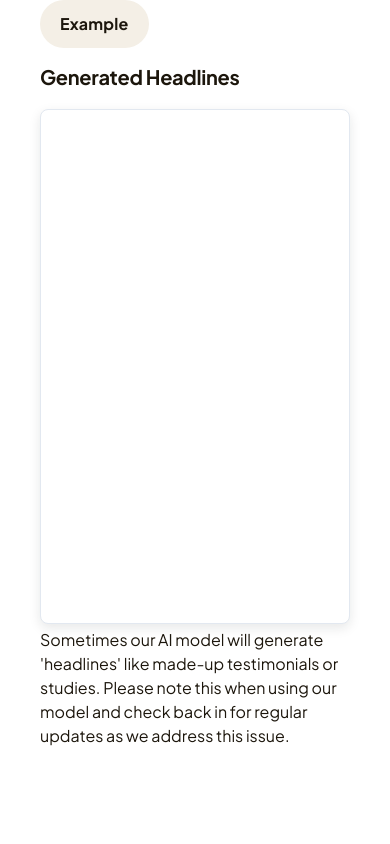
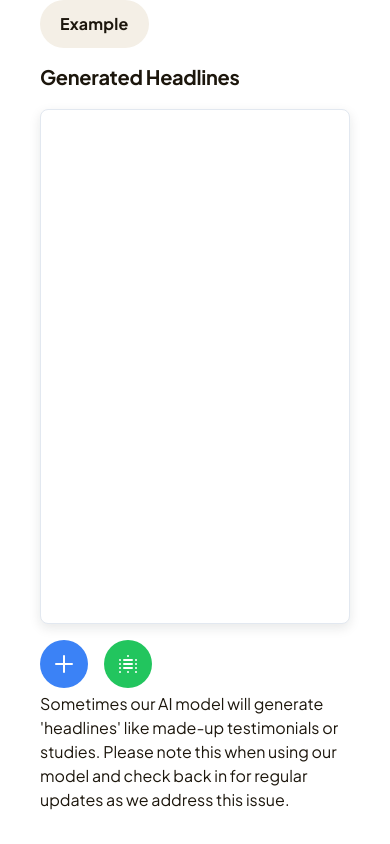
Before and after one commit to pantheonmarketing/headline, a React (Create React App) app: page / in a window 390 px wide. Shown: the part 921-1765 px from the top of the page. Before the commit the page ends 1701 px from the top, so only its background shows below. Built offline with nearby package versions, Linux system fonts and the light colour scheme; the HTML template or start-up script is replaced by a standard one.

Commit message:
Update for responsive design and mobile friendliness

```diff
--- a/src/App.css
+++ b/src/App.css
@@ -120,3 +120,28 @@ button:hover {
     font-family: 'Courier New', Courier, monospace;
     line-height: 1.5;
 }
+
+button[title] {
+    position: relative;
+}
+
+button[title]::after {
+    content: attr(title);
+    position: absolute;
+    bottom: 100%;
+    left: 50%;
+    transform: translateX(-50%);
+    background-color: #333;
+    color: #fff;
+    padding: 5px 10px;
+    border-radius: 4px;
+    white-space: nowrap;
+    opacity: 0;
+    pointer-events: none;
+    transition: opacity 0.2s;
+    font-size: 12px;
+}
+
+button[title]:hover::after {
+    opacity: 1;
+}
--- a/src/components/OutputColumn.js
+++ b/src/components/OutputColumn.js
@@ -15,6 +15,23 @@ function OutputColumn({ generatedCopy, isLoading, error }) {
     ));
   };
 
+  const downloadHeadlines = () => {
+    const element = document.createElement("a");
+    const file = new Blob([generatedCopy], { type: 'text/plain' });
+    element.href = URL.createObjectURL(file);
+    element.download = "headlines.txt";
+    document.body.appendChild(element); // Required for this to work in FireFox
+    element.click();
+  };
+
+  const copyToClipboard = () => {
+    navigator.clipboard.writeText(generatedCopy).then(() => {
+      alert("Headlines copied to clipboard!");
+    }, (err) => {
+      console.error('Could not copy text: ', err);
+    });
+  };
+
   return (
     <div className="output-column px-4 w-full md:w-auto">
       <h2 className="text-[#1C160C] text-xl font-bold leading-tight tracking-[-0.015em]">Generated Headlines</h2>
@@ -27,6 +44,26 @@ function OutputColumn({ generatedCopy, isLoading, error }) {
           {renderCopy()}
         </div>
       )}
+      <div className="flex gap-4 mt-4">
+        <button
+          className="flex items-center justify-center bg-blue-500 text-white rounded-full p-3 hover:bg-blue-600"
+          onClick={downloadHeadlines}
+          title="Download all headlines as a text file"
+        >
+          <svg xmlns="http://www.w3.org/2000/svg" className="h-6 w-6" fill="none" viewBox="0 0 24 24" stroke="currentColor">
+            <path strokeLinecap="round" strokeLinejoin="round" strokeWidth="2" d="M12 4v16m8-8H4" />
+          </svg>
+        </button>
+        <button
+          className="flex items-center justify-center bg-green-500 text-white rounded-full p-3 hover:bg-green-600"
+          onClick={copyToClipboard}
+          title="Copy all headlines to clipboard"
+        >
+          <svg xmlns="http://www.w3.org/2000/svg" className="h-6 w-6" fill="none" viewBox="0 0 24 24" stroke="currentColor">
+            <path strokeLinecap="round" strokeLinejoin="round" strokeWidth="2" d="M8 16h8M8 12h8m-8-4h8m-6 8h.01M12 20h.01M12 4h.01M4 8h.01M4 12h.01M4 16h.01M4 20h.01M20 8h.01M20 12h.01M20 16h.01M20 20h.01" />
+          </svg>
+        </button>
+      </div>
       <p className="text-[#1C160C] text-base font-normal leading-normal pb-3 pt-1">
         Sometimes our AI model will generate 'headlines' like made-up testimonials or studies. Please note this when using our model and check back in for regular updates as
         we address this issue.
```
Also changed, not shown: New Text Document.txt (deleted), 1 other file (tests, documents, lock files or other folders).
